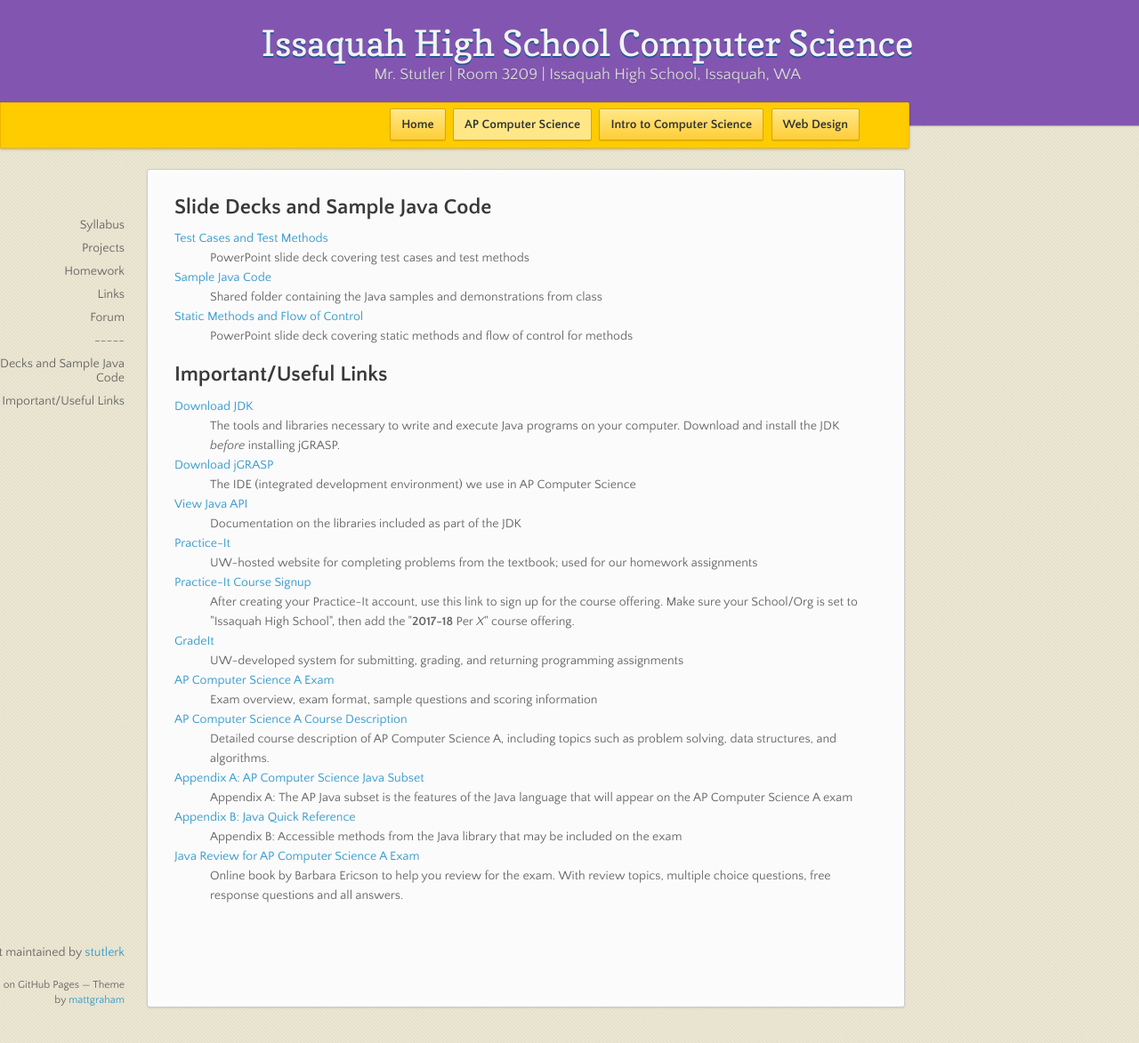
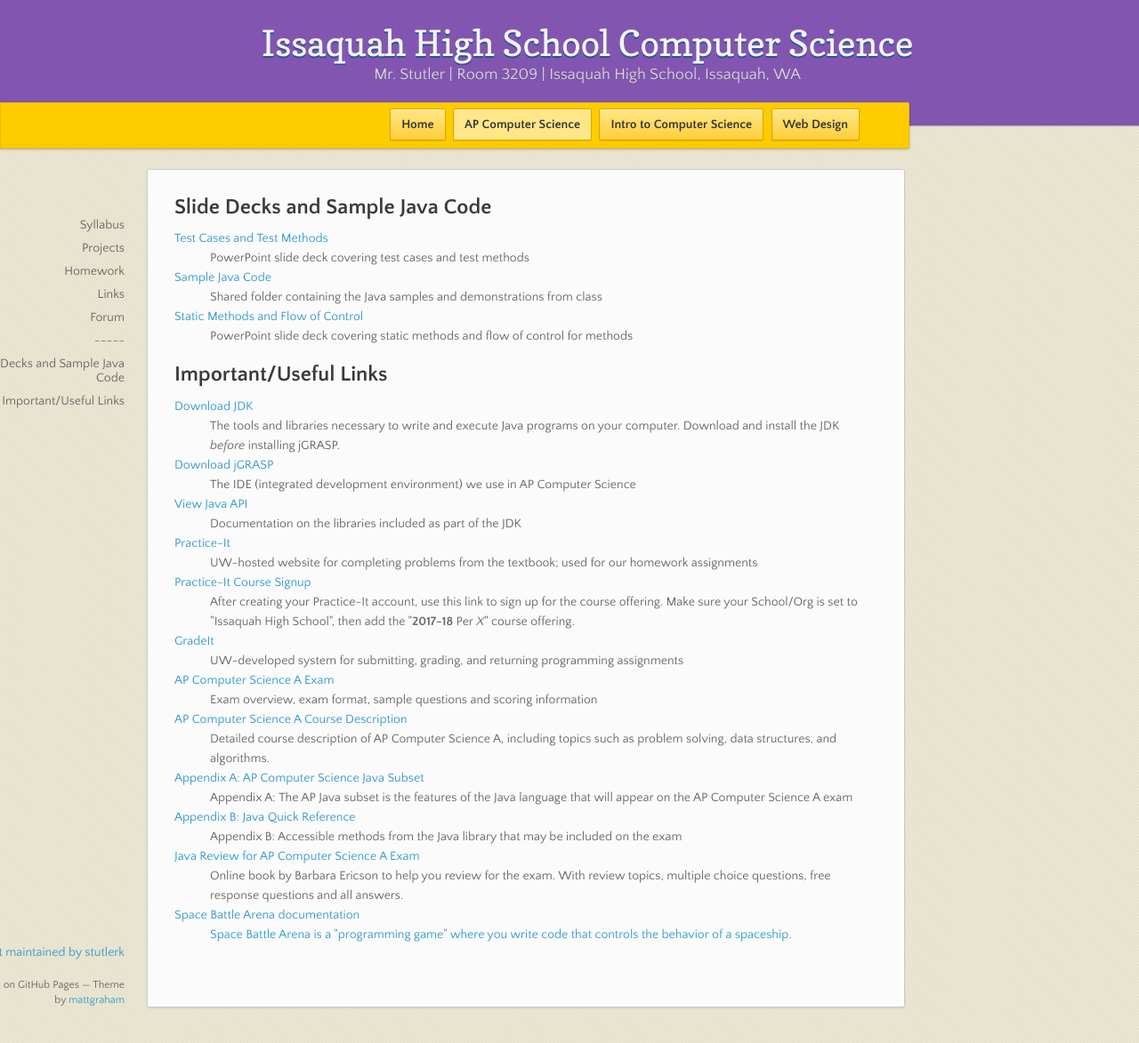
Before and after one commit to stutlerk/ihs-website, a Jekyll site: the page built from _apcs/links.html, in a window 1280 px wide and 1173 px high. Shown: the whole window at 89% size. Built offline with Jekyll 4.4.1, drawn with Linux system fonts in a browser that asks for light colours; nearby versions of some CDN libraries.

Commit message:
Update links.html

```diff
--- a/_apcs/links.html
+++ b/_apcs/links.html
@@ -55,5 +55,8 @@ layout: course
 
     <dt><a href="https://runestone.academy/runestone/static/IHS-APCSA2018/index.html" target="_blank">Java Review for AP Computer Science A Exam</a></dt>
     <dd>Online book by Barbara Ericson to help you review for the exam. With review topics, multiple choice questions, free response questions and all answers.</dd>
+
+    <dt><a href="http://mikeware.github.io/SpaceBattleArena/" target="_blank">Space Battle Arena documentation</b></dt>
+    <dd>Space Battle Arena is a "programming game" where you write code that controls the behavior of a spaceship.</dd>
 </dl>
 </section>
```
